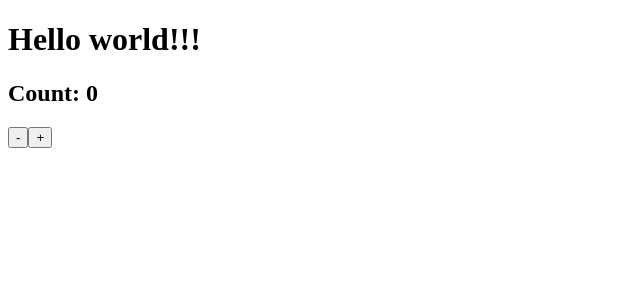
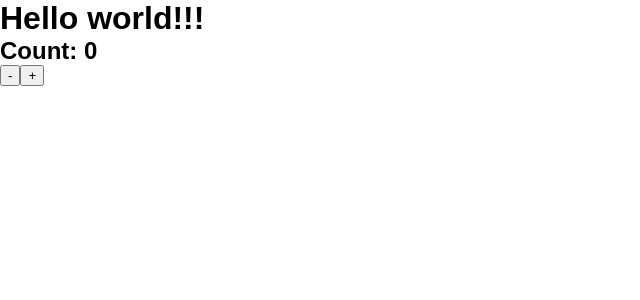
Before and after one commit to Kirill255/react-boilerplate-simple, a React app: page / in a window 1280 px wide. Shown: the top 300 px of the page, without its empty margins (0-640 px from the left). Built offline with nearby package versions, Linux system fonts and the light colour scheme.

Commit message:
add style-loader and css-loader

```diff
--- a/package.json
+++ b/package.json
@@ -26,7 +26,9 @@
     "@babel/preset-env": "^7.5.5",
     "@babel/preset-react": "^7.0.0",
     "babel-loader": "^8.0.6",
+    "css-loader": "^3.1.0",
     "html-webpack-plugin": "^3.2.0",
+    "style-loader": "^0.23.1",
     "webpack": "^4.37.0",
     "webpack-cli": "^3.3.6",
     "webpack-dev-server": "^3.7.2",
--- /dev/null
+++ b/src/index.css
@@ -0,0 +1,35 @@
+html {
+  box-sizing: border-box;
+  font-family: sans-serif;
+  font-size: 16px;
+}
+
+*,
+*:before,
+*:after {
+  box-sizing: inherit;
+}
+
+body,
+h1,
+h2,
+h3,
+h4,
+h5,
+h6,
+p,
+ol,
+ul {
+  margin: 0;
+  padding: 0;
+}
+
+ol,
+ul {
+  list-style: none;
+}
+
+img {
+  max-width: 100%;
+  height: auto;
+}
--- a/src/index.js
+++ b/src/index.js
@@ -3,4 +3,6 @@
 
 import App from "./App";
 
+import "./index.css";
+
 ReactDOM.render(<App />, document.getElementById("root"));
--- a/webpack.config.base.js
+++ b/webpack.config.base.js
@@ -19,6 +19,11 @@
             plugins: ["@babel/plugin-proposal-class-properties"]
           }
         }
+      },
+      {
+        test: /\.css$/,
+        exclude: /node_modules/,
+        use: ["style-loader", "css-loader"]
       }
     ]
   },
```
Also changed, not shown: 1 other file (tests, documents, lock files or other folders).
